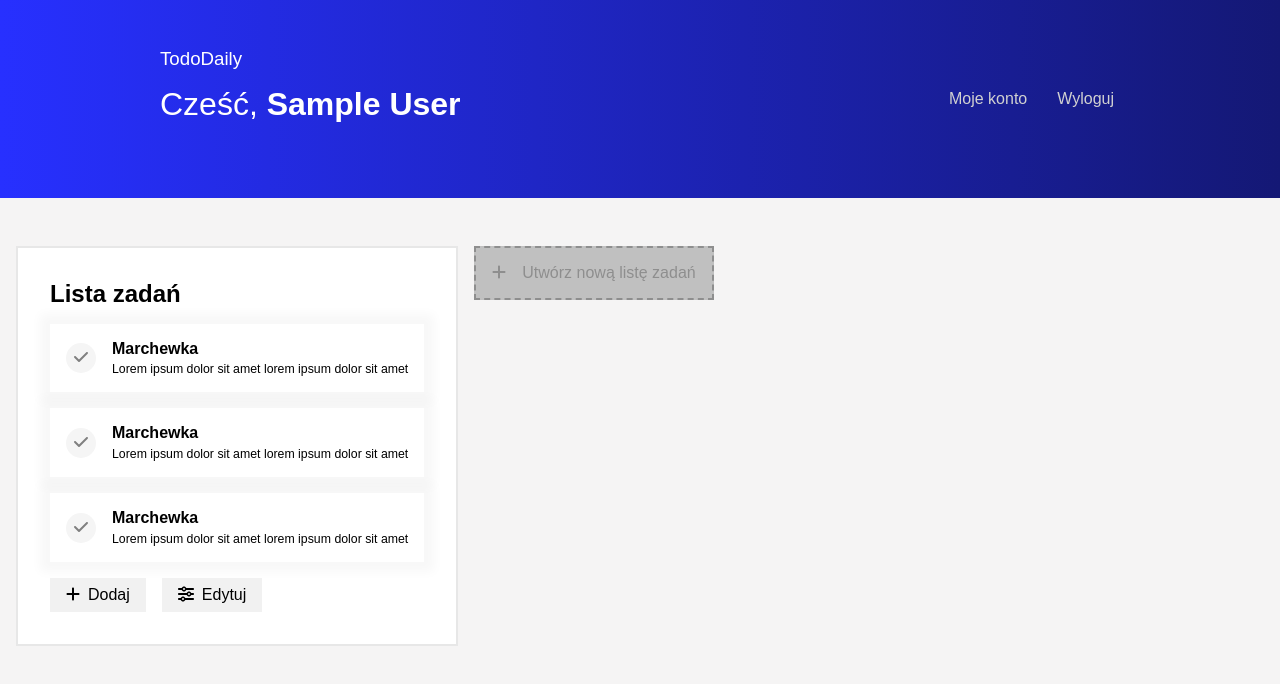
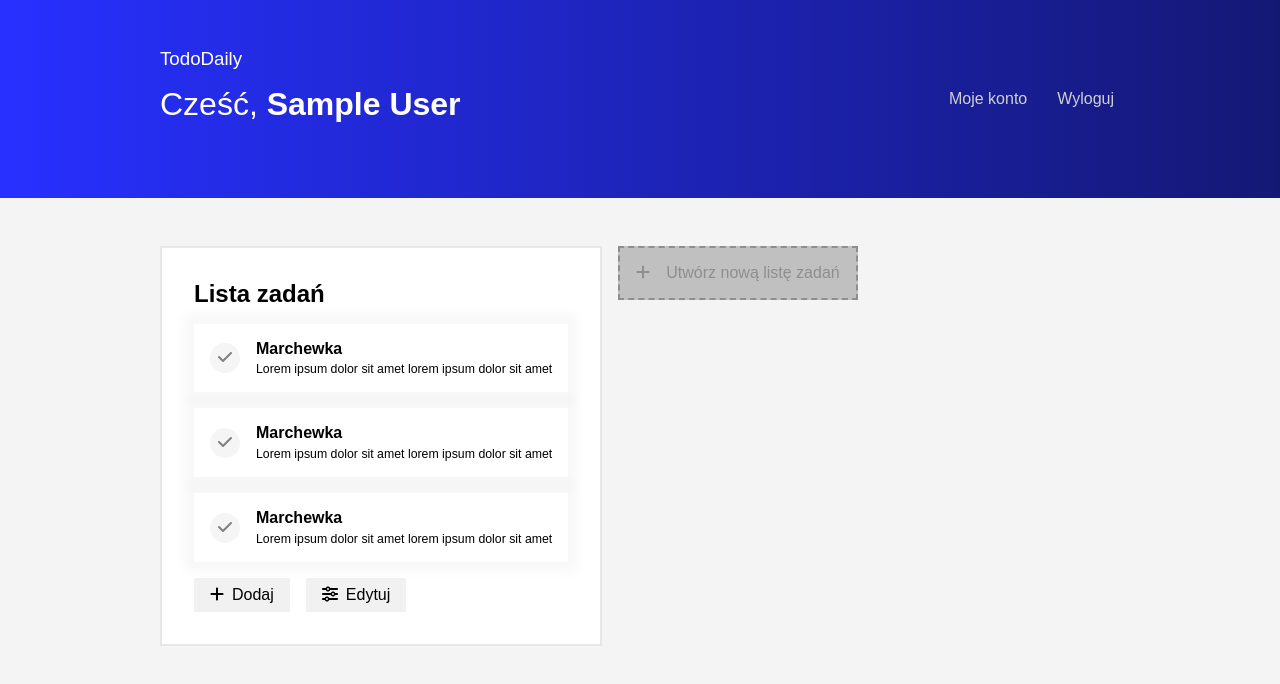
Before and after one commit to kacwojdev/ToDoDaily, a React (Create React App) app: page /lists in a window 1280 px wide. Shown: the top 684 px of the page. Built offline with nearby package versions, Linux system fonts and the light colour scheme; no server answers; sample sign-in values are in the browser's storage; a web font is replaced by a local one.

Commit message:
fixed bug with reload account page, and fixed paddings on lists page.

```diff
--- a/src/Pages/Account/index.js
+++ b/src/Pages/Account/index.js
@@ -26,13 +26,12 @@ import SuccessMessage from '../../Components/form/SuccessMessage'
 import { FontAwesomeIcon } from '@fortawesome/react-fontawesome'
 import { faChevronLeft } from '@fortawesome/free-solid-svg-icons'
 import { useFormik } from 'formik'
-import * as Yup from 'yup'
 
 const Account = () => {
     const [loading, setLoading] = useState(true)
-    const [email, setEmail] = useState(auth.currentUser.email)
-    const [firstName, setFirstName] = useState(auth.currentUser.displayName.split(' ')[0])
-    const [lastName, setLastName] = useState(auth.currentUser.displayName.split(' ')[1])
+    const [email, setEmail] = useState(null)
+    const [firstName, setFirstName] = useState(null)
+    const [lastName, setLastName] = useState(null)
     const [emailSuccess, setEmailSuccess] = useState(false)
     const [firstNameSuccess, setFirstNameSuccess] = useState(false)
     const [lastNameSuccess, setLastNameSuccess] = useState(false)
@@ -45,6 +44,9 @@ const Account = () => {
     useEffect(() => {
         onAuthStateChanged(auth, user => {
             if (user) {
+                setEmail(auth.currentUser.email)
+                setFirstName(auth.currentUser.displayName.split(' ')[0])
+                setLastName(auth.currentUser.displayName.split(' ')[1])
                 setLoading(false)
             } else {
                 navigate('/login')
--- a/src/Pages/Lists/styles.js
+++ b/src/Pages/Lists/styles.js
@@ -59,8 +59,16 @@ export const AppMain = styled.main`
     flex-flow: row;
     flex-wrap: wrap;
     gap: 1rem;
-    padding: 3rem 1rem;
+    padding: 3rem 10rem;
     background: #f5f4f4;
+
+    & > div {
+        height: max-content;
+    }
+
+    @media (max-width: 880px) {
+        padding: 1rem 3rem;
+    }
 `
 
 export const CreateNewListBtn = styled.button`
```
